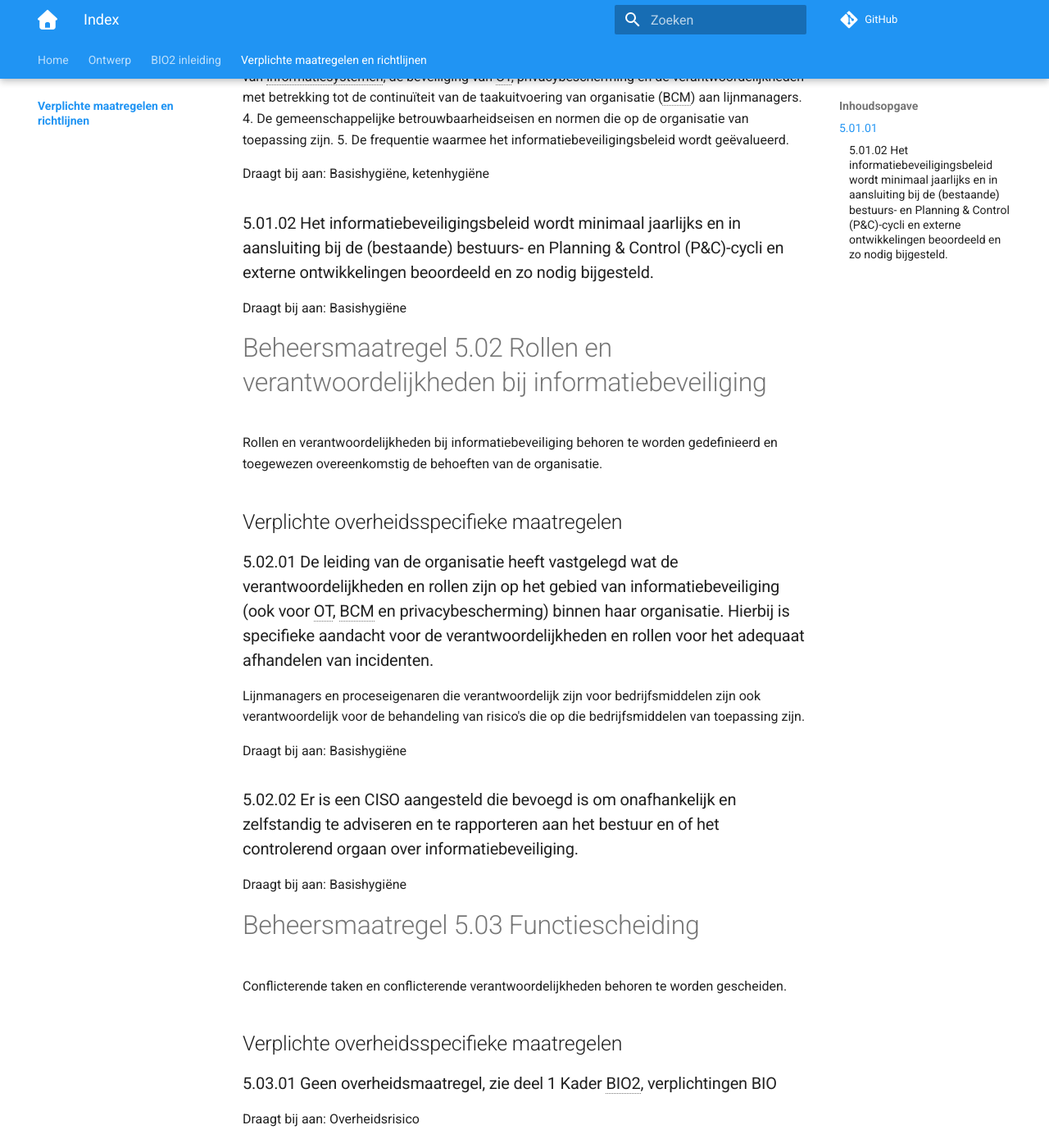
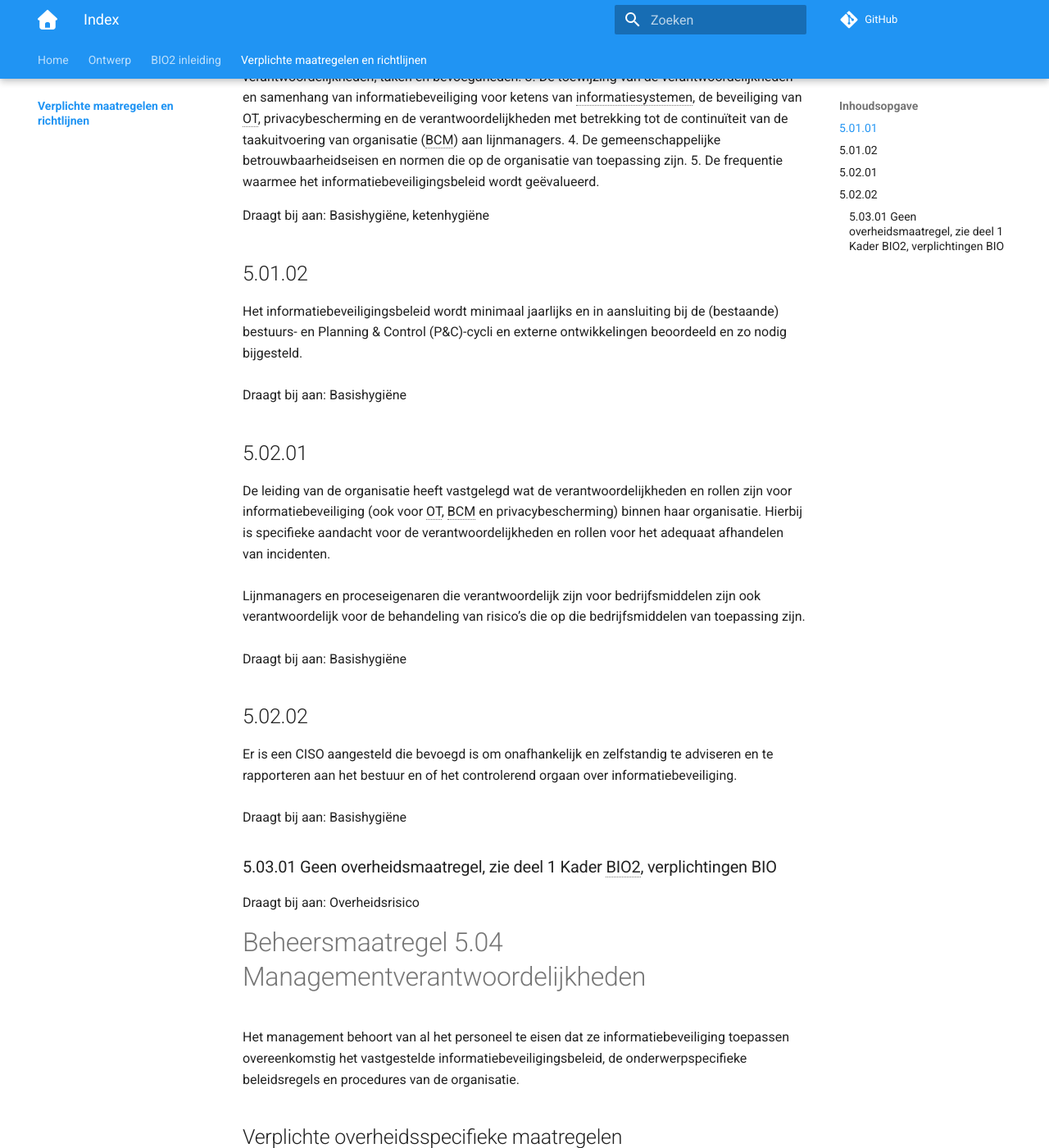
Before and after one commit to MinBZK/Baseline-Informatiebeveiliging-Overheid, an MkDocs documentation site: the page built from docs/maatregelen/index.md, in a window 1280 px wide and 1400 px high, scrolled down 537 px. Shown: the whole window at 82% size. Built offline with MkDocs 1.6.1 and Material for MkDocs 9.7.7, drawn with Linux system fonts in a browser that asks for light colours; comment, search, counter and statistics services are not loaded; some of the changed text lies outside the part shown.

Commit message:
Update index.md
5.01.02 tot en met 5.02.02 vervangen.

```diff
--- a/docs/maatregelen/index.md
+++ b/docs/maatregelen/index.md
@@ -5,7 +5,7 @@
 
 ## 5.01.01
 Verantwoordelijkheden en samenhang voor informatiebeveiliging, de beveiliging van operationele technologie (OT) en de verantwoordelijkheden met betrekking tot de continuïteit van de taakuitvoering van de organisatie, bedrijfscontinuïteitsmanagement (BCM) zijn
-beschreven en vastgesteld.
+beschreven en vastgesteld.<br><br>
 De toewijzing van verantwoordelijkheid voor ketens van informatiesystemen aan lijnmanagers. De organisatie heeft een informatiebeveiligingsbeleid opgesteld en vastgesteld door de leiding van de organisatie.
 Dit beleid bevat ten minste de volgende punten:
 1. De strategische uitgangspunten en randvoorwaarden die de organisatie hanteert voor informatiebeveiliging en in het bijzonder de inbedding in en afstemming op het algemene beveiligingsbeleid en het informatievoorzieningsbeleid.
@@ -16,31 +16,19 @@ Dit beleid bevat ten minste de volgende punten:
 
 Draagt bij aan: Basishygiëne, ketenhygiëne
 
-### 5.01.02 Het informatiebeveiligingsbeleid wordt minimaal jaarlijks en in aansluiting bij de (bestaande) bestuurs- en Planning & Control (P&C)-cycli en externe ontwikkelingen beoordeeld en zo nodig bijgesteld.
-
+## 5.01.02
+Het informatiebeveiligingsbeleid wordt minimaal jaarlijks en in aansluiting bij de (bestaande) bestuurs- en Planning & Control (P&C)-cycli en externe ontwikkelingen beoordeeld en zo nodig bijgesteld. <br><br>
 Draagt bij aan: Basishygiëne
 
-# Beheersmaatregel 5.02 Rollen en verantwoordelijkheden bij informatiebeveiliging
-
-Rollen en verantwoordelijkheden bij informatiebeveiliging behoren te worden gedefinieerd en toegewezen overeenkomstig de behoeften van de organisatie.
-
-## Verplichte overheidsspecifieke maatregelen
-
-### 5.02.01 De leiding van de organisatie heeft vastgelegd wat de verantwoordelijkheden en rollen zijn op het gebied van informatiebeveiliging (ook voor OT, BCM en privacybescherming) binnen haar organisatie. Hierbij is specifieke aandacht voor de verantwoordelijkheden en rollen voor het adequaat afhandelen van incidenten.
-
-Lijnmanagers en proceseigenaren die verantwoordelijk zijn voor bedrijfsmiddelen zijn ook verantwoordelijk voor de behandeling van risico's die op die bedrijfsmiddelen van toepassing zijn.
-
+## 5.02.01
+De leiding van de organisatie heeft vastgelegd wat de verantwoordelijkheden en rollen zijn voor informatiebeveiliging (ook voor OT, BCM en privacybescherming) binnen haar organisatie.
+Hierbij is specifieke aandacht voor de verantwoordelijkheden en rollen voor het adequaat afhandelen van incidenten.<br><br>
+Lijnmanagers en proceseigenaren die verantwoordelijk zijn voor bedrijfsmiddelen zijn ook verantwoordelijk voor de behandeling van risico’s die op die bedrijfsmiddelen van toepassing zijn.<br><br>
 Draagt bij aan: Basishygiëne
 
-### 5.02.02 Er is een CISO aangesteld die bevoegd is om onafhankelijk en zelfstandig te adviseren en te rapporteren aan het bestuur en of het controlerend orgaan over informatiebeveiliging.
-
+## 5.02.02
+Er is een CISO aangesteld die bevoegd is om onafhankelijk en zelfstandig te adviseren en te rapporteren aan het bestuur en of het controlerend orgaan over informatiebeveiliging.<br><br>
 Draagt bij aan: Basishygiëne
-
-# Beheersmaatregel 5.03 Functiescheiding
-
-Conflicterende taken en conflicterende verantwoordelijkheden behoren te worden gescheiden.
-
-## Verplichte overheidsspecifieke maatregelen
 
 ### 5.03.01 Geen overheidsmaatregel, zie deel 1 Kader BIO2, verplichtingen BIO
 
```
